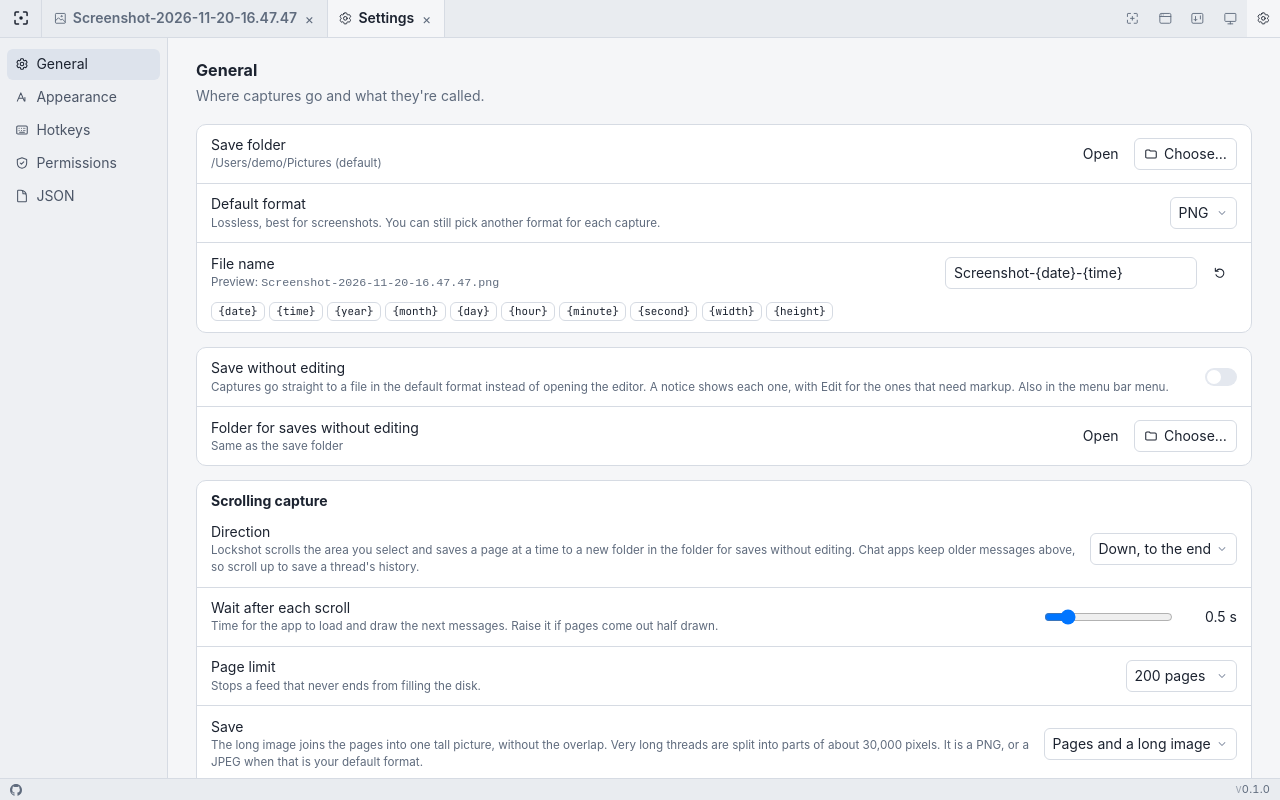
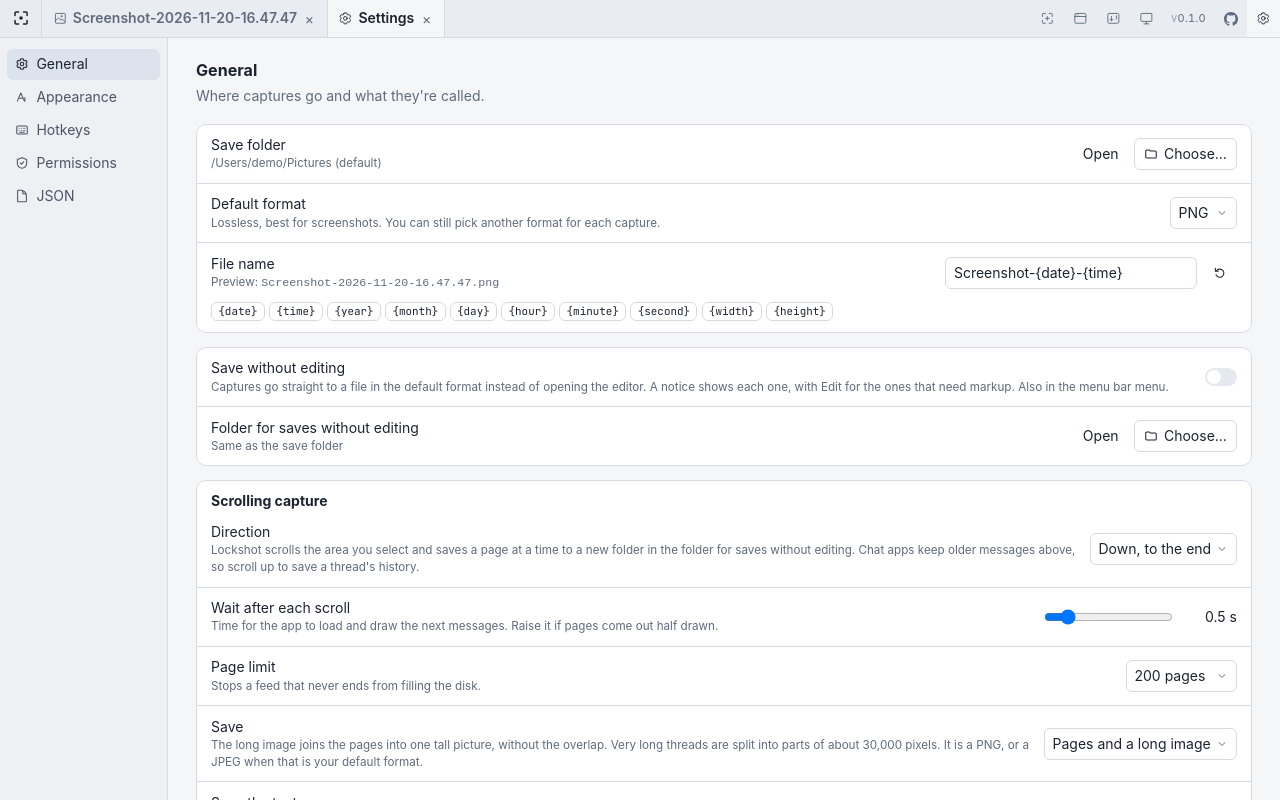
Before and after one commit to fylzero/lockshot, a Vue app: page /#/settings/1 in a window 1280 px wide. Built offline with nearby package versions, Linux system fonts and the light colour scheme.

Commit message:
Version 1.4.2: GitHub link and version move into the tab bar
The bottom status bar held only the GitHub icon and the version. Both now sit
in the tab bar beside the settings gear, and the status bar is removed.

Co-Authored-By: Claude Opus 5.5 <noreply@anthropic.com>

```diff
--- a/package.json
+++ b/package.json
@@ -1,7 +1,7 @@
 {
   "name": "lockshot",
   "private": true,
-  "version": "1.4.1",
+  "version": "1.4.2",
   "license": "MIT",
   "type": "module",
   "scripts": {
--- a/src-tauri/tauri.conf.json
+++ b/src-tauri/tauri.conf.json
@@ -1,7 +1,7 @@
 {
   "$schema": "https://schema.tauri.app/config/2",
   "productName": "Lockshot",
-  "version": "1.4.1",
+  "version": "1.4.2",
   "identifier": "com.lockshot.app",
   "build": {
     "beforeDevCommand": "bun run dev",
--- a/src/App.vue
+++ b/src/App.vue
@@ -1,9 +1,7 @@
 <script setup lang="ts">
 import { listen, type UnlistenFn } from "@tauri-apps/api/event";
-import { computed, defineAsyncComponent, onBeforeUnmount, onMounted, ref } from "vue";
+import { computed, defineAsyncComponent, onBeforeUnmount, onMounted } from "vue";
 import { useRoute, useRouter } from "vue-router";
-import { getVersion } from "@tauri-apps/api/app";
-import { openUrl } from "@tauri-apps/plugin-opener";
 import { getCurrentWebview } from "@tauri-apps/api/webview";
 import TabBar from "./components/TabBar.vue";
 import { useTabs } from "./tabs";
@@ -68,21 +66,6 @@ async function checkForUpdatesNow() {
   await checkForUpdates({ prompt: true });
   if (updateStatus.value === "up-to-date") showToast("You're on the latest version.");
   else if (updateStatus.value === "error") showToast(updateStatusText.value, "error");
-}
-
-const GITHUB_URL = "https://github.com/fylzero/lockshot";
-const appVersion = ref("");
-
-onMounted(async () => {
-  appVersion.value = await getVersion().catch(() => "");
-});
-
-async function openGitHub() {
-  try {
-    await openUrl(GITHUB_URL);
-  } catch {
-    /* keep the status bar quiet if the OS cannot open the URL */
-  }
 }
 
 function onContextMenu(event: MouseEvent) {
@@ -162,27 +145,6 @@ onBeforeUnmount(() => {
       <RouterView v-if="!activeCapture" />
     </main>
 
-    <footer class="status-bar">
-      <div class="status-bar-start">
-        <button class="status-bar-github" type="button" title="Open Lockshot on GitHub" @click="openGitHub">
-          <svg viewBox="0 0 16 16" fill="currentColor" aria-hidden="true">
-            <path
-              d="M8 0C3.58 0 0 3.58 0 8c0 3.54 2.29 6.53 5.47 7.59.4.07.55-.17.55-.38 0-.19-.01-.82-.01-1.49-2.01.37-2.53-.49-2.69-.94-.09-.23-.48-.94-.82-1.13-.28-.15-.68-.52-.01-.53.63-.01 1.08.58 1.23.82.72 1.21 1.87.87 2.33.66.07-.52.28-.87.51-1.07-1.78-.2-3.64-.89-3.64-3.95 0-.87.31-1.59.82-2.15-.08-.2-.36-1.02.08-2.12 0 0 .67-.21 2.2.82.64-.18 1.32-.27 2-.27s1.36.09 2 .27c1.53-1.04 2.2-.82 2.2-.82.44 1.1.16 1.92.08 2.12.51.56.82 1.27.82 2.15 0 3.07-1.87 3.75-3.65 3.95.29.25.54.73.54 1.48 0 1.07-.01 1.93-.01 2.2 0 .21.15.46.55.38A8.01 8.01 0 0 0 16 8c0-4.42-3.58-8-8-8"
-            />
-          </svg>
-        </button>
-      </div>
-      <button
-        class="status-bar-version"
-        type="button"
-        :class="{ active: $route.path === '/changelog' }"
-        title="Open the change log"
-        @click="router.push('/changelog')"
-      >
-        <span class="status-bar-version-prefix">v</span>{{ appVersion }}
-      </button>
-    </footer>
-
     <Modal v-if="promptOpen" title="Update available" @close="updateBusy ? undefined : dismissPrompt()">
       <p>Lockshot {{ availableVersion }} is available. You have {{ currentVersion }}.</p>
       <p
--- a/src/changelog.ts
+++ b/src/changelog.ts
@@ -6,6 +6,13 @@ export interface ChangelogRelease {
 
 /* Newest first. Add an entry with every version bump. */
 export const CHANGELOG: ChangelogRelease[] = [
+  {
+    version: "1.4.2",
+    date: "November 23, 2026",
+    notes: [
+      "The GitHub link and the version number moved from the bottom of the window into the tab bar, next to the settings gear, and the bar along the bottom is gone. Click the version to open the Change Log, as before.",
+    ],
+  },
   {
     version: "1.4.1",
     date: "November 23, 2026",
--- a/src/components/TabBar.vue
+++ b/src/components/TabBar.vue
@@ -1,4 +1,6 @@
 <script setup lang="ts">
+import { getVersion } from "@tauri-apps/api/app";
+import { openUrl } from "@tauri-apps/plugin-opener";
 import { nextTick, onBeforeUnmount, onMounted, ref, watch } from "vue";
 import { getCurrentWindow } from "@tauri-apps/api/window";
 import { useRoute, useRouter } from "vue-router";
@@ -15,6 +17,29 @@ const route = useRoute();
 const router = useRouter();
 const { tabs, active, activate, close } = useTabs(router, route);
 const { updateReady, availableVersion, showPrompt } = useUpdater();
+
+const GITHUB_URL = "https://github.com/fylzero/lockshot";
+const appVersion = ref("");
+
+void getVersion()
+  .then((value) => {
+    appVersion.value = value;
+  })
+  .catch(() => {
+    /* keep the bundled fallback */
+  });
+
+async function openGitHub() {
+  try {
+    await openUrl(GITHUB_URL);
+  } catch {
+    /* stay quiet if the OS cannot open the URL */
+  }
+}
+
+function openChangelog() {
+  void router.push("/changelog");
+}
 
 const tabList = ref<HTMLElement | null>(null);
 
@@ -169,6 +194,28 @@ function hint(label: string, accelerator?: string) {
         <Icon name="screen" />
       </button>
       <button
+        class="tab-version"
+        :class="{ active: route.path === '/changelog' }"
+        type="button"
+        title="Open the change log"
+        @click="openChangelog"
+      >
+        <span class="tab-version-prefix">v</span>{{ appVersion }}
+      </button>
+      <button
+        class="tab-tool"
+        type="button"
+        title="Open Lockshot on GitHub"
+        aria-label="Open Lockshot on GitHub"
+        @click="openGitHub"
+      >
+        <svg class="tab-tool-github" viewBox="0 0 16 16" aria-hidden="true">
+          <path
+            d="M8 0C3.58 0 0 3.58 0 8c0 3.54 2.29 6.53 5.47 7.59.4.07.55-.17.55-.38 0-.19-.01-.82-.01-1.49-2.01.37-2.53-.49-2.69-.94-.09-.23-.48-.94-.82-1.13-.28-.15-.68-.52-.01-.53.63-.01 1.08.58 1.23.82.72 1.21 1.87.87 2.33.66.07-.52.28-.87.51-1.07-1.78-.2-3.64-.89-3.64-3.95 0-.87.31-1.59.82-2.15-.08-.2-.36-1.02.08-2.12 0 0 .67-.21 2.2.82.64-.18 1.32-.27 2-.27s1.36.09 2 .27c1.53-1.04 2.2-.82 2.2-.82.44 1.1.16 1.92.08 2.12.51.56.82 1.27.82 2.15 0 3.07-1.87 3.75-3.65 3.95.29.25.54.73.54 1.48 0 1.07-.01 1.93-.01 2.2 0 .21.15.46.55.38A8.01 8.01 0 0 0 16 8c0-4.42-3.58-8-8-8"
+          />
+        </svg>
+      </button>
+      <button
         class="tab-tool"
         :class="{ active: active === 'settings' }"
         type="button"
--- a/src/styles.css
+++ b/src/styles.css
@@ -217,7 +217,7 @@ a {
 .toast-layer {
   position: fixed;
   left: 0.75rem;
-  bottom: calc(1.55rem + 0.6rem);
+  bottom: 0.75rem;
   z-index: 60;
   display: flex;
   flex-direction: column;
@@ -1586,7 +1586,7 @@ button.link:hover {
   padding: 0.1rem 0.4rem;
 }
 
-/* ---- Tab bar and status bar (shared with Recon and Shipyard) ---- */
+/* ---- Tab bar (shared with Recon and Shipyard) ---- */
 
 .tab-bar {
   display: flex;
@@ -1643,6 +1643,49 @@ button.tab-tool.active:hover:not(:disabled) {
   stroke-width: 1.5;
 }
 
+/* The version and the auto-fetch countdown sit as text among the tab tools. */
+.tab-version,
+button.tab-version:hover:not(:disabled),
+button.tab-version:active {
+  display: flex;
+  flex: 0 0 auto;
+  align-items: center;
+  gap: 0;
+  padding: 0 0.6rem;
+  border: 0;
+  border-radius: 0;
+  background: transparent;
+  box-shadow: none;
+  color: var(--muted);
+  font-size: 11px;
+  font-variant-numeric: tabular-nums;
+  letter-spacing: 0.02em;
+  line-height: 1;
+  white-space: nowrap;
+  cursor: pointer;
+}
+
+button.tab-version:hover:not(:disabled) {
+  color: var(--text);
+}
+
+.tab-version.active,
+button.tab-version.active:hover:not(:disabled) {
+  background: var(--bg);
+  color: var(--text);
+}
+
+.tab-version-prefix {
+  opacity: 0.55;
+}
+
+.tab-tool svg.tab-tool-github {
+  width: 1rem;
+  height: 1rem;
+  fill: currentColor;
+  stroke: none;
+}
+
 .tab {
   display: flex;
   align-items: center;
@@ -1695,72 +1738,6 @@ button.tab-tool.active:hover:not(:disabled) {
 
 .tab-close:hover {
   background: var(--bg-active);
-  color: var(--text);
-}
-
-.status-bar {
-  display: flex;
-  align-items: center;
-  justify-content: space-between;
-  gap: 0.75rem;
-  flex: 0 0 auto;
-  min-height: 1.55rem;
-  padding: 0 0.7rem;
-  border-top: 1px solid var(--border);
-  background: var(--bg-deep);
-  color: var(--muted);
-  font-size: 11px;
-  font-variant-numeric: tabular-nums;
-  line-height: 1;
-}
-
-.status-bar-start {
-  display: flex;
-  align-items: center;
-  gap: 0.65rem;
-  min-width: 0;
-}
-
-.status-bar-version,
-.status-bar-github {
-  appearance: none;
-  margin: 0;
-  padding: 0;
-  border: 0;
-  border-radius: 0;
-  background: transparent;
-  color: inherit;
-  font: inherit;
-  letter-spacing: 0.02em;
-  gap: 0;
-  cursor: pointer;
-}
-
-.status-bar-github {
-  display: inline-flex;
-  align-items: center;
-  justify-content: center;
-}
-
-.status-bar-github svg {
-  display: block;
-  width: 12px;
-  height: 12px;
-}
-
-.status-bar-version-prefix {
-  opacity: 0.55;
-}
-
-.status-bar-version {
-  flex-shrink: 0;
-}
-
-.status-bar-version:hover:not(:disabled),
-.status-bar-version.active,
-.status-bar-github:hover:not(:disabled) {
-  background: transparent;
-  border: 0;
   color: var(--text);
 }
 
```
Also changed, not shown: 2 other files (tests, documents, lock files or other folders).
